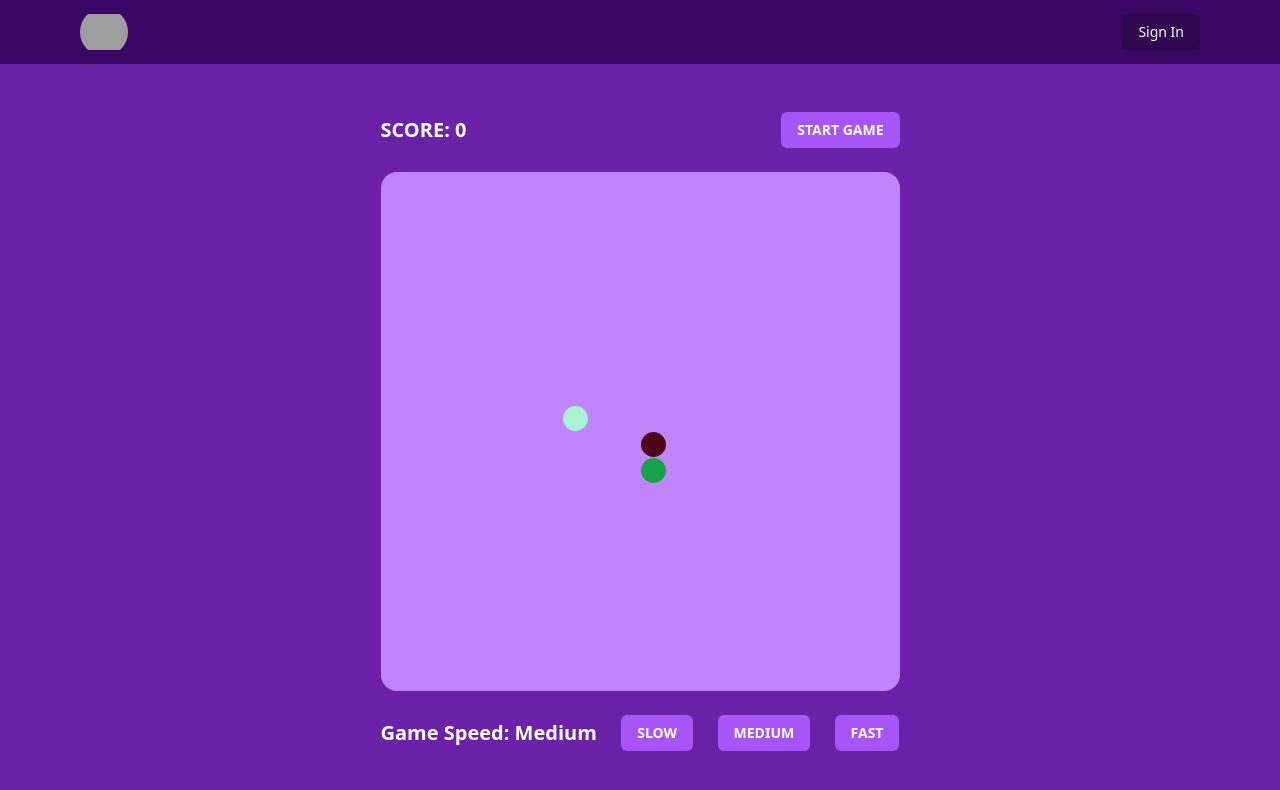
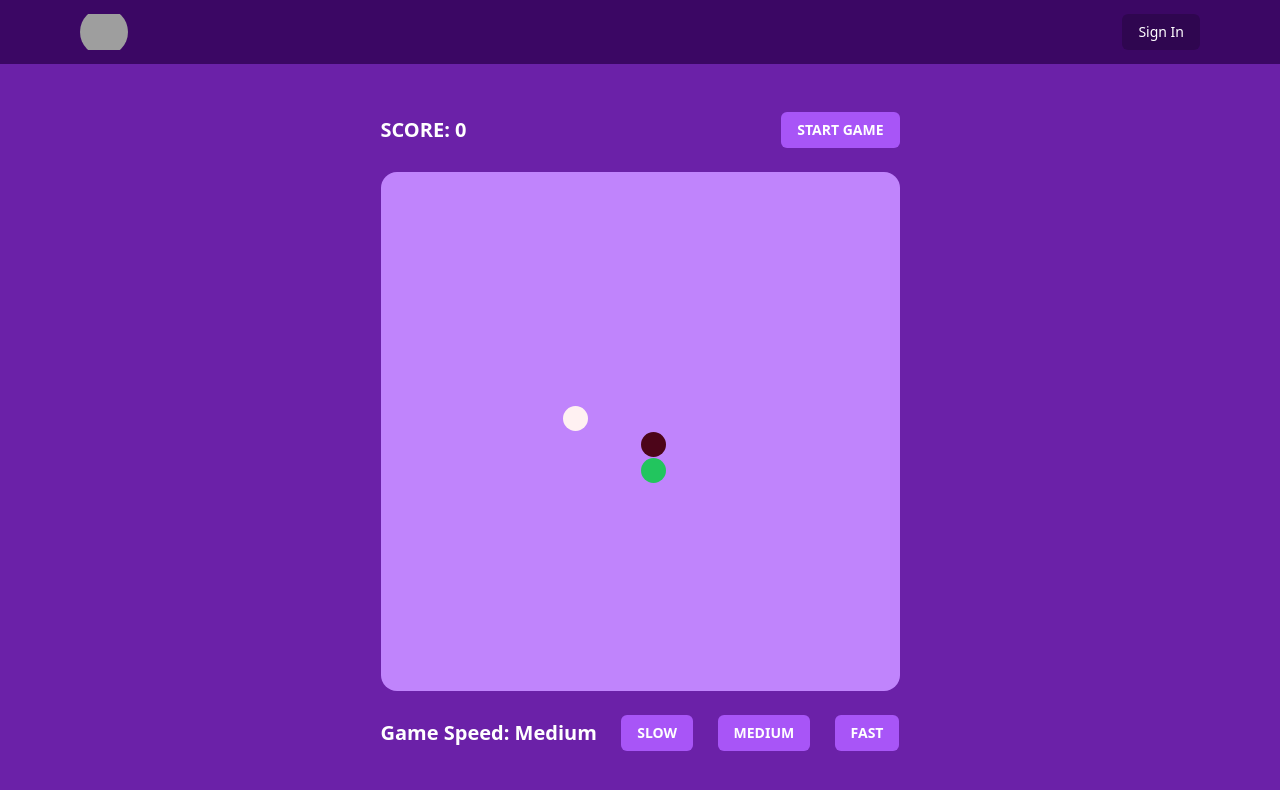
Before and after one commit to vvu060/snake-game, a React (Create React App) app: page / in a window 1280 px wide. Shown: the top 790 px of the page. Built offline with nearby package versions, Linux system fonts and the light colour scheme; no server answers; grey boxes are pictures that could not be loaded.

Commit message:
update colors

```diff
--- a/src/index.css
+++ b/src/index.css
@@ -15,11 +15,11 @@
   }
 
   .food {
-    @apply bg-emerald-200 rounded-full;
+    @apply bg-rose-50 rounded-full;
   }
 
   .snake {
-    @apply bg-green-600 rounded-full;
+    @apply bg-green-500 rounded-full;
   }
 
   .snake-head {
```
